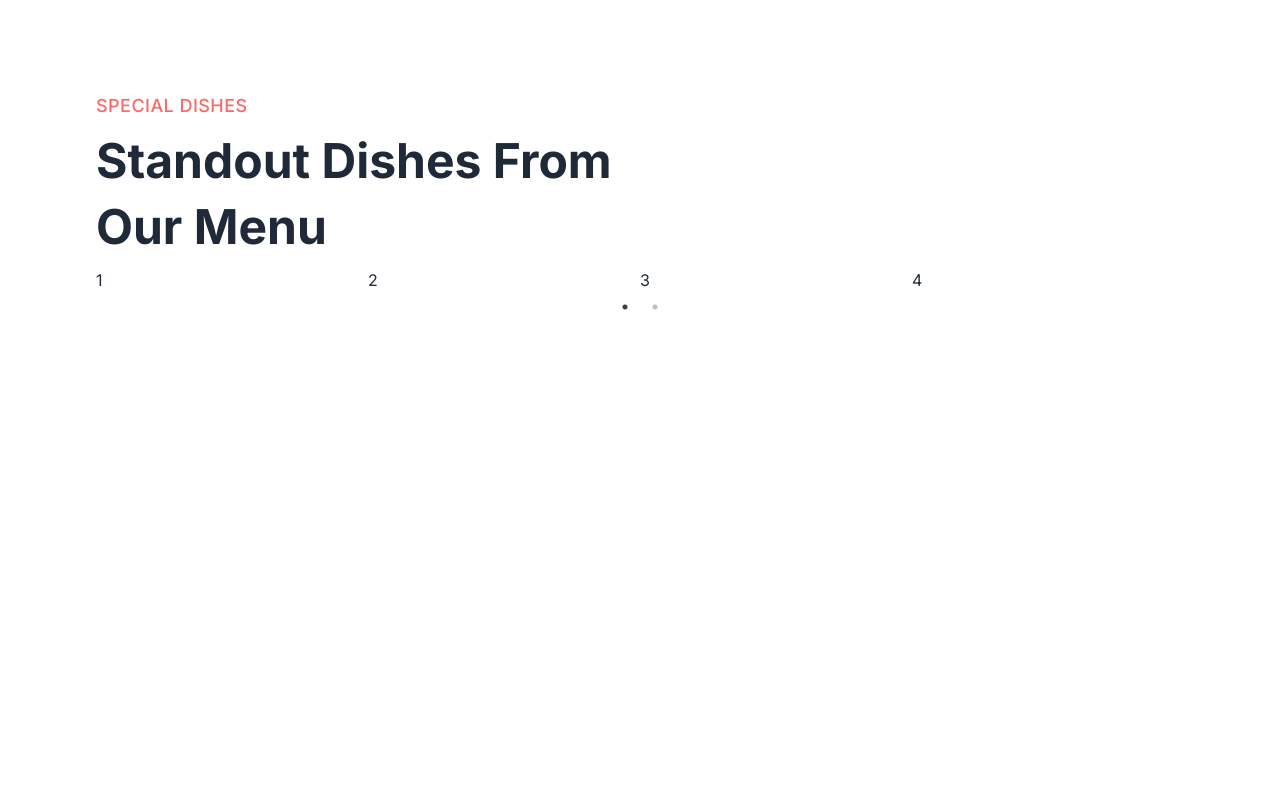
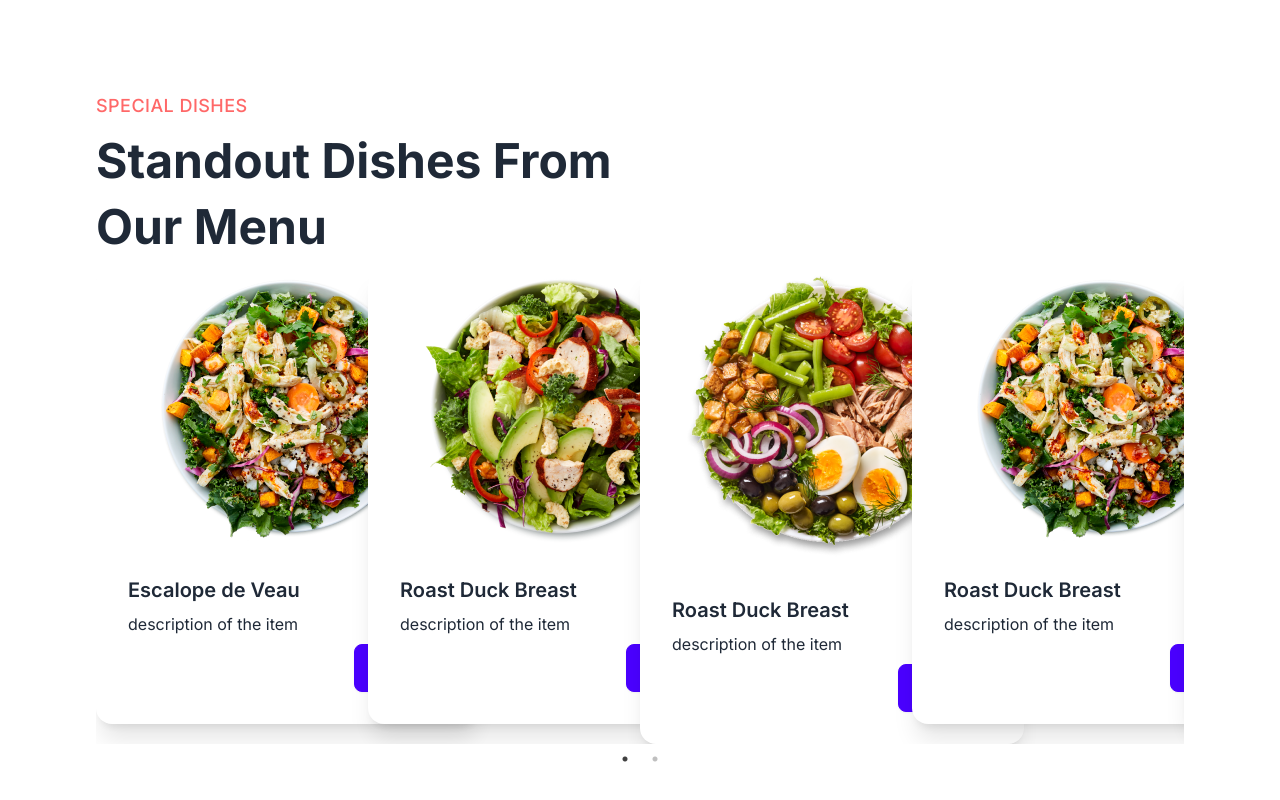
Before and after one commit to HossainRafi/Foodi, a React (Vite) app in the folder foodi-client/: page / in a window 1280 px wide. Shown: the part 1516-2316 px from the top of the page. Before the commit the page ends 1888 px from the top, so only its background shows below. Built offline with nearby package versions, Linux system fonts and the light colour scheme.

Commit message:
show card item

```diff
--- a/foodi-client/src/components/Banner.jsx
+++ b/foodi-client/src/components/Banner.jsx
@@ -19,6 +19,19 @@ export const Banner = () => {
                   <input
                     type="radio"
                     name="rating-2"
+                    readOnly
+                    className="mask mask-star-2 bg-yellow-400"
+                  />
+                  <input
+                    type="radio"
+                    name="rating-2"
+                    readOnly
+                    className="mask mask-star-2 bg-yellow-400"
+                  />
+                  <input
+                    type="radio"
+                    name="rating-2"
+                    readOnly
                     className="mask mask-star-2 bg-yellow-400"
                   />
                   <input
@@ -29,16 +42,7 @@ export const Banner = () => {
                   <input
                     type="radio"
                     name="rating-2"
-                    className="mask mask-star-2 bg-yellow-400"
-                  />
-                  <input
-                    type="radio"
-                    name="rating-2"
-                    className="mask mask-star-2 bg-yellow-400"
-                  />
-                  <input
-                    type="radio"
-                    name="rating-2"
+                    readOnly
                     className="mask mask-star-2 bg-yellow-400"
                     defaultChecked
                   />
--- /dev/null
+++ b/foodi-client/src/components/Cards.jsx
@@ -0,0 +1,18 @@
+export const Cards = ({ item }) => {
+  return (
+    <div>
+      <div className="card bg-base-100 w-96 shadow-xl">
+        <figure>
+          <img src={item?.image} />
+        </figure>
+        <div className="card-body">
+          <h2 className="card-title">{item.name}</h2>
+          <p>description of the item</p>
+          <div className="card-actions justify-end">
+            <button className="btn btn-primary">Buy Now</button>
+          </div>
+        </div>
+      </div>
+    </div>
+  );
+};
--- a/foodi-client/src/pages/home/SpecialDishes.jsx
+++ b/foodi-client/src/pages/home/SpecialDishes.jsx
@@ -1,8 +1,22 @@
 import Slider from "react-slick";
 import "slick-carousel/slick/slick.css";
 import "slick-carousel/slick/slick-theme.css";
+import React, { useEffect, useState } from "react";
+import { Cards } from "../../components/Cards";
 
 export const SpecialDishes = () => {
+  const [recipes, setRecipes] = useState([]);
+  const slider = React.useRef(null);
+
+  // getting special recipies
+  useEffect(() => {
+    fetch("/menu.json")
+      .then((res) => res.json())
+      .then((data) => {
+        const specials = data.filter((item) => item.category === "popular");
+        setRecipes(specials);
+      });
+  }, []);
 
   // carousel settings
   const settings = {
@@ -49,30 +63,11 @@ export const SpecialDishes = () => {
       </div>
       {/* carousel slider */}
       <Slider {...settings}>
-        <div>
-          <h3>1</h3>
-        </div>
-        <div>
-          <h3>2</h3>
-        </div>
-        <div>
-          <h3>3</h3>
-        </div>
-        <div>
-          <h3>4</h3>
-        </div>
-        <div>
-          <h3>5</h3>
-        </div>
-        <div>
-          <h3>6</h3>
-        </div>
-        <div>
-          <h3>7</h3>
-        </div>
-        <div>
-          <h3>8</h3>
-        </div>
+        {
+          recipes.map((item,i)=>(
+            <Cards item={item} key={i}/>
+          ))
+        }
       </Slider>
     </div>
   );
```
Also changed, not shown: foodi-client/.eslintrc.cjs.
